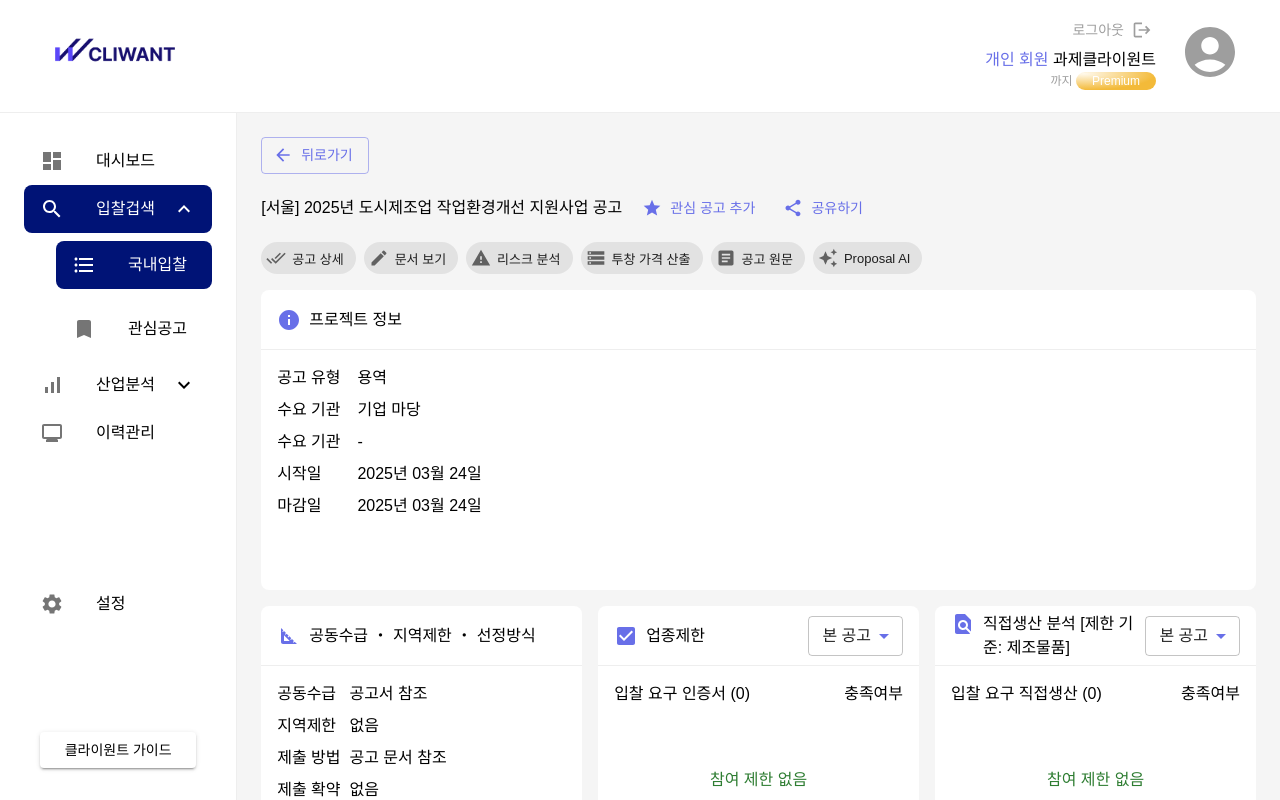
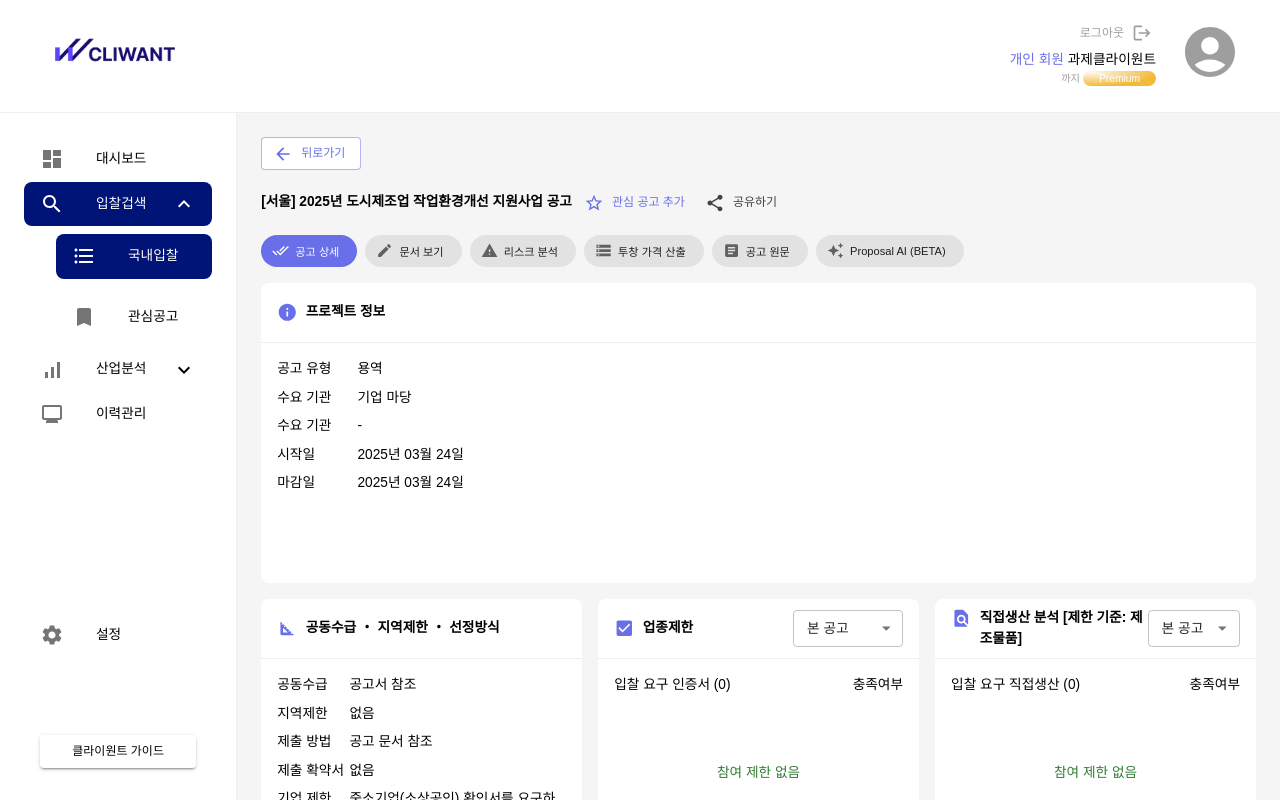
Before and after one commit to yubinjodev/cliwant-assignment, a Next.js app: page /rfp/listing/1 in a window 1280 px wide. Built offline with nearby package versions, Linux system fonts and the light colour scheme; what @mui/material-nextjs would draw is missing.

Commit message:
Chore: Set root font size to 12 px

```diff
--- a/src/components/layout/layout-client-wrapper.tsx
+++ b/src/components/layout/layout-client-wrapper.tsx
@@ -18,7 +18,7 @@ export default function LayoutClientWrapper({ children }: { children: ReactNode
         <Stack direction="row" spacing={0} sx={{ height: '100%', overflow: 'hidden' }}>
           <Sidebar />
           <Box sx={{ background: grey[100], height: '100%', width: '100%', overflowY: 'auto' }}>
-            <Container component="main" maxWidth="lg" sx={{ pt: 3, height: '100%', width: '100%' }}>
+            <Container component="main" maxWidth="lg" sx={{ pt: 3, pb: 6, width: '100%' }}>
               {children}
             </Container>
           </Box>
@@ -33,7 +33,7 @@ export default function LayoutClientWrapper({ children }: { children: ReactNode
  *
  * * basic layout
  * * state management (sidebar, rfp listing filter, saved rfp filter)
- * styling
+ * styling (css*, responsive, semantics)
  * refactoring
  *
  * (optional) additional optimization
--- a/src/features/rfp/components/rfp-details-section.tsx
+++ b/src/features/rfp/components/rfp-details-section.tsx
@@ -16,9 +16,9 @@ export default function RfpDetailsSection(props: RfpDetailsSectionProps) {
           height: 60,
         }}
       >
-        <Stack direction="row" spacing={1}>
+        <Stack direction="row" spacing={1} sx={{ '& .MuiSvgIcon-root': { color: 'primary.main' } }}>
           {icon}
-          <Typography>{title}</Typography>
+          <Typography fontWeight={700}>{title}</Typography>
         </Stack>
         {action}
       </Stack>
--- a/src/features/rfp/components/rfp-details-view-tabs.tsx
+++ b/src/features/rfp/components/rfp-details-view-tabs.tsx
@@ -1,20 +1,66 @@
+import AutoAwesomeIcon from '@mui/icons-material/AutoAwesome'
 import ArticleIcon from '@mui/icons-material/Article'
-import AutoAwesomeIcon from '@mui/icons-material/AutoAwesome'
 import CreateIcon from '@mui/icons-material/Create'
 import DoneAllIcon from '@mui/icons-material/DoneAll'
 import StorageIcon from '@mui/icons-material/Storage'
 import WarningIcon from '@mui/icons-material/Warning'
 import { Chip, Stack } from '@mui/material'
+import { useState } from 'react'
 
 export default function RfpDetailsViewTabs() {
+  const [currentViewTab, setCurrentViewTab] = useState('공고 상세')
+
+  const handleChangeCurrentViewTab = (value: string) => {
+    setCurrentViewTab(value)
+  }
+
   return (
-    <Stack direction="row" spacing={1}>
-      <Chip icon={<DoneAllIcon fontSize="small" />} label="공고 상세" />
-      <Chip icon={<CreateIcon fontSize="small" />} label="문서 보기" />
-      <Chip icon={<WarningIcon fontSize="small" />} label="리스크 분석" />
-      <Chip icon={<StorageIcon fontSize="small" />} label="투창 가격 산출" />
-      <Chip icon={<ArticleIcon fontSize="small" />} label="공고 원문" />
-      <Chip icon={<AutoAwesomeIcon fontSize="small" />} label="Proposal AI" />
+    <Stack
+      direction="row"
+      spacing={1}
+      sx={{
+        '& .MuiChip-root': {
+          px: 0.75,
+        },
+      }}
+    >
+      <Chip
+        color={currentViewTab === '공고 상세' ? 'primary' : undefined}
+        icon={<DoneAllIcon fontSize="small" />}
+        label="공고 상세"
+        onClick={() => handleChangeCurrentViewTab('공고 상세')}
+      />
+      <Chip
+        color={currentViewTab === '문서 보기' ? 'primary' : undefined}
+        icon={<CreateIcon fontSize="small" />}
+        label="문서 보기"
+        onClick={() => handleChangeCurrentViewTab('문서 보기')}
+      />
+      <Chip
+        color={currentViewTab === '리스크 분석' ? 'primary' : undefined}
+        icon={<WarningIcon fontSize="small" />}
+        label="리스크 분석"
+        onClick={() => handleChangeCurrentViewTab('리스크 분석')}
+      />
+      <Chip
+        color={currentViewTab === '투창 가격 산출' ? 'primary' : undefined}
+        icon={<StorageIcon fontSize="small" />}
+        label="투창 가격 산출"
+        onClick={() => handleChangeCurrentViewTab('투창 가격 산출')}
+      />
+      <Chip
+        color={currentViewTab === '공고 원문' ? 'primary' : undefined}
+        icon={<ArticleIcon fontSize="small" />}
+        label="공고 원문"
+        onClick={() => handleChangeCurrentViewTab('공고 원문')}
+      />
+
+      <Chip
+        color={currentViewTab === 'Proposal AI' ? 'primary' : undefined}
+        icon={<AutoAwesomeIcon fontSize="small" />}
+        label="Proposal AI (BETA)"
+        onClick={() => handleChangeCurrentViewTab('Proposal AI')}
+      />
     </Stack>
   )
 }
--- a/src/features/rfp/components/rfp-filters.tsx
+++ b/src/features/rfp/components/rfp-filters.tsx
@@ -3,6 +3,7 @@ import KeyboardArrowUpIcon from '@mui/icons-material/KeyboardArrowUp'
 import PushPinIcon from '@mui/icons-material/PushPin'
 import PushPinOutlinedIcon from '@mui/icons-material/PushPinOutlined'
 import SearchIcon from '@mui/icons-material/Search'
+import SettingsIcon from '@mui/icons-material/Settings'
 import {
   Button,
   Checkbox,
@@ -73,7 +74,9 @@ export default function RfpFilters() {
           <Button variant="contained" onClick={handleClickSaveCurrentCondition}>
             현재 조건 저장
           </Button>
-          <Button>설정</Button>
+          <IconButton>
+            <SettingsIcon />
+          </IconButton>
         </Stack>
 
         {keywords
@@ -126,6 +129,7 @@ export default function RfpFilters() {
           <Button
             onClick={() => handleChangeIsAdvancedSearchOpen(!isAdvancedSearchOpen)}
             endIcon={isAdvancedSearchOpen ? <KeyboardArrowUpIcon /> : <KeyboardArrowDownIcon />}
+            color="secondary"
           >
             상세 필터 {isAdvancedSearchOpen ? '접기' : '열기'}
           </Button>
--- a/src/features/rfp/components/rfp-listing-details.tsx
+++ b/src/features/rfp/components/rfp-listing-details.tsx
@@ -1,20 +1,22 @@
 'use client'
 
-import SearchIcon from '@mui/icons-material/Search'
-import SquareFootIcon from '@mui/icons-material/SquareFoot'
+import ArrowBackIcon from '@mui/icons-material/ArrowBack'
+import AttachFileIcon from '@mui/icons-material/AttachFile'
+import AutoAwesomeIcon from '@mui/icons-material/AutoAwesome'
+import AutoFixHighIcon from '@mui/icons-material/AutoFixHigh'
 import CheckBoxIcon from '@mui/icons-material/CheckBox'
 import FindInPageIcon from '@mui/icons-material/FindInPage'
+import InfoIcon from '@mui/icons-material/Info'
+import SavedSearchIcon from '@mui/icons-material/SavedSearch'
+import SearchIcon from '@mui/icons-material/Search'
+import ShareIcon from '@mui/icons-material/Share'
+import SquareFootIcon from '@mui/icons-material/SquareFoot'
+import StarOutlineIcon from '@mui/icons-material/StarOutline'
 import WorkspacePremiumIcon from '@mui/icons-material/WorkspacePremium'
-import AutoAwesomeIcon from '@mui/icons-material/AutoAwesome'
-import AttachFileIcon from '@mui/icons-material/AttachFile'
-import SavedSearchIcon from '@mui/icons-material/SavedSearch'
-import ArrowBackIcon from '@mui/icons-material/ArrowBack'
-import AutoFixHighIcon from '@mui/icons-material/AutoFixHigh'
-import InfoIcon from '@mui/icons-material/Info'
-import ShareIcon from '@mui/icons-material/Share'
-import StarIcon from '@mui/icons-material/Star'
-import { Box, Button, Grid2, MenuItem, Select, Stack, TextField, Typography } from '@mui/material'
+import { Box, Button, Grid2, IconButton, MenuItem, Select, Stack, TextField, Typography } from '@mui/material'
+import { grey } from '@mui/material/colors'
 import Link from 'next/link'
+import { useRouter } from 'next/navigation'
 import { ChangeEvent, useState } from 'react'
 import RfpDetailsSection from './rfp-details-section'
 import RfpDetailsViewTabs from './rfp-details-view-tabs'
@@ -23,6 +25,8 @@ export default function RfpListingDetails() {
   const [industryRestrictionsFilter, setIndustryRestrictionsFilter] = useState('current-listing')
   const [productionAnalysisFilter, setProductionAnalysisFilter] = useState('current-listing')
   const [askAiInput, setAskAiInput] = useState('')
+
+  const router = useRouter()
 
   const handleChangeFilter = (key: 'industryRestrictionsFilter' | 'productionAnalysisFilter', value: string) => {
     if (key === 'industryRestrictionsFilter') {
@@ -37,20 +41,29 @@ export default function RfpListingDetails() {
   }
 
   return (
-    <Stack
-      spacing={2}
-      alignItems="flex-start"
-      sx={{
-        '& .MuiSvgIcon-root': { color: 'primary.main' },
-      }}
-    >
-      <Button variant="outlined" startIcon={<ArrowBackIcon />}>
+    <Stack spacing={2} alignItems="flex-start">
+      <Button
+        variant="outlined"
+        startIcon={<ArrowBackIcon />}
+        sx={{ background: '#fff' }}
+        onClick={() => router.back()}
+      >
         뒤로가기
       </Button>
-      <Stack direction="row" alignItems="center" spacing={2}>
-        <Typography>[서울] 2025년 도시제조업 작업환경개선 지원사업 공고</Typography>
-        <Button startIcon={<StarIcon />}>관심 공고 추가</Button>
-        <Button startIcon={<ShareIcon />}>공유하기</Button>
+      <Stack direction="row" alignItems="center" spacing={1}>
+        <Typography fontWeight={700}>[서울] 2025년 도시제조업 작업환경개선 지원사업 공고</Typography>
+        <Button startIcon={<StarOutlineIcon />}>관심 공고 추가</Button>
+        {/* <Button startIcon={<StarIcon />}>관심 공고 추가</Button> */}
+        <Button
+          startIcon={<ShareIcon />}
+          sx={{
+            color: grey[800],
+            '& .MuiSvgIcon-root': { color: grey[800] },
+            '&:hover': { background: 'unset' },
+          }}
+        >
+          공유하기
+        </Button>
       </Stack>
 
       <RfpDetailsViewTabs />
@@ -148,6 +161,7 @@ export default function RfpListingDetails() {
           title="업종제한"
           action={
             <Select
+              sx={{ width: 110 }}
               size="small"
               value={industryRestrictionsFilter}
               onChange={(e) => handleChangeFilter('industryRestrictionsFilter', e.target.value)}
@@ -174,6 +188,7 @@ export default function RfpListingDetails() {
           title="직접생산 분석 [제한 기준: 제조물품]"
           action={
             <Select
+              sx={{ width: 110 }}
               size="small"
               value={productionAnalysisFilter}
               onChange={(e) => handleChangeFilter('productionAnalysisFilter', e.target.value)}
@@ -234,16 +249,16 @@ export default function RfpListingDetails() {
 
       <RfpDetailsSection icon={<AutoAwesomeIcon />} title="AI에 공고 관련 질문하기">
         <Box sx={{ p: 2, overflowY: 'auto' }}>
-          <Stack direction="row" spacing={1}>
+          <Stack direction="row" spacing={2} alignItems="center">
             <TextField
               value={askAiInput}
               fullWidth
               onChange={handleChangeAskAiInput}
               placeholder="공고에 대한 무엇이든 물어보세요! ex)사업 개요를 요약해줘"
             />
-            <Button>
+            <IconButton>
               <SearchIcon />
-            </Button>
+            </IconButton>
           </Stack>
         </Box>
       </RfpDetailsSection>
@@ -261,8 +276,10 @@ export default function RfpListingDetails() {
           </Button>
         }
       >
-        <Stack sx={{ p: 2, overflowY: 'auto' }} justifyContent="center" alignItems="center">
-          <Typography>AI 서치를 클릭해보세요</Typography>
+        <Stack sx={{ p: 3, overflowY: 'auto' }} justifyContent="center" alignItems="center">
+          <Typography fontWeight={700} fontStyle={{ color: grey[500] }}>
+            AI 서치를 클릭해보세요
+          </Typography>
         </Stack>
       </RfpDetailsSection>
 
--- a/src/styles/theme.ts
+++ b/src/styles/theme.ts
@@ -13,7 +13,7 @@ let theme = createTheme({
   spacing: 8,
   typography: {
     fontFamily: 'Montserrat, sans-serif',
-    fontSize: 14,
+    fontSize: 12,
     h1: {
       fontWeight: 700,
     },
```
Also changed, not shown: src/features/rfp/components/rfp-listing-table.tsx (+1 -33 lines), src/features/rfp/components/saved-rfp-table.tsx (+1 -32 lines).
